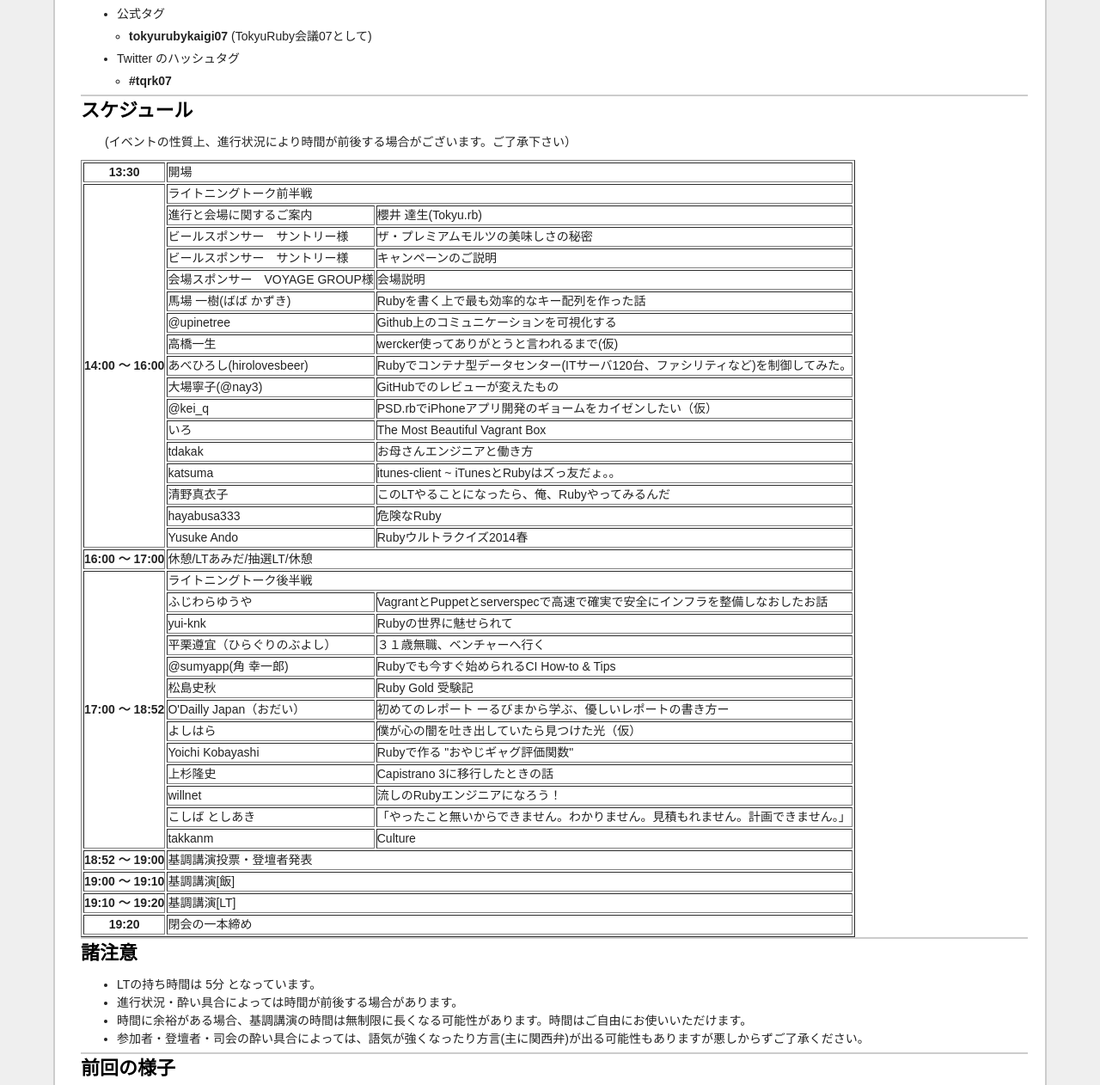
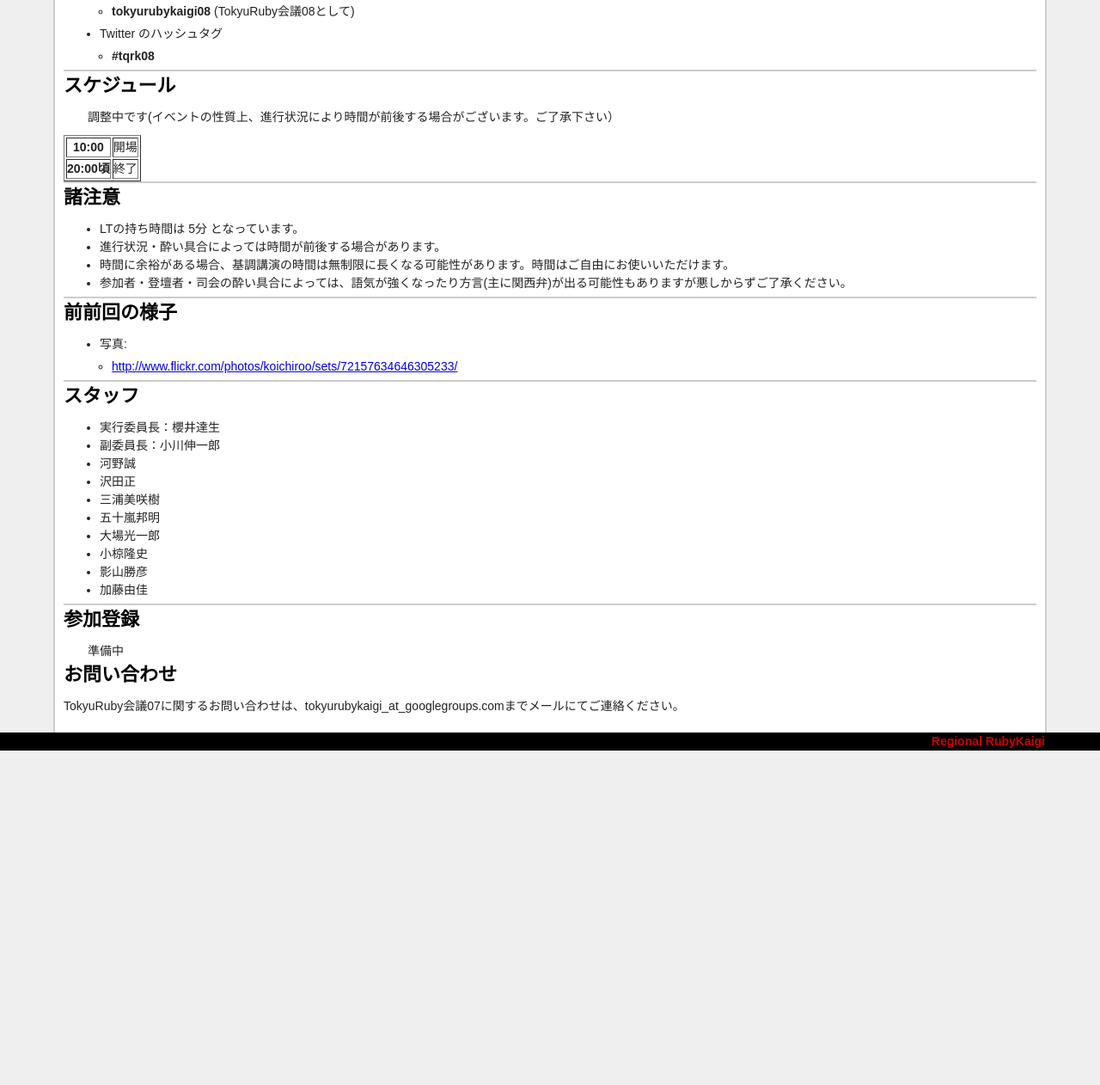
Before and after one commit to tokyurubykaigi/tokyurb.github.io, a plain HTML site: page index.html in a window 1280 px wide. Shown: the part 981-2243 px from the top of the page at 86% size. After the commit the page ends 1854 px from the top, so only its background shows below. Drawn offline with Linux system fonts and the light colour scheme.

Commit message:
fix for 08

```diff
--- a/index.html
+++ b/index.html
@@ -6,14 +6,13 @@
 <link href='/favicon.ico' rel='icon' />
 <link href="/stylesheets/application.css?1364302246" media="screen" rel="stylesheet" type="text/css" />
 <link href="/stylesheets/regional.css?1364302246" media="screen" rel="stylesheet" type="text/css" />
-<link href="/stylesheets/simplemodal.css?1364302246" media="screen" rel="stylesheet" type="text/css" />
 
 <!-- IE 6 hacks -->
 <!--[if lt IE 7]>
 <link href="/stylesheets/simplemodal_ie.css?1364302246" media="screen" rel="stylesheet" type="text/css" />
 <![endif]-->
 
-<title>TokyuRuby会議07 - Regional RubyKaigi</title>
+<title>TokyuRuby会議08 - Regional RubyKaigi</title>
 </head>
 <body>
 
@@ -24,27 +23,26 @@
 </div>
 <div id='wrapper'>
   <div id='container'>
-
     <div class='event'>
       <h2>
-TokyuRuby会議07<span class='official_tag'>
+        TokyuRuby会議08<span class='official_tag'>
           <br />(
-tokyurubykaigi07
+          tokyurubykaigi08
           <span class='official_tag'>
             ,
-<a href="http://twitter.com/search?q=%23tqrk07">#tqrk07</a>
+            <a href="http://twitter.com/search?q=%23tqrk08">#tqrk08</a>
           </span>
           )
         </span>
       </h2>
-<div class='event_was_over'><p>多数のご参加ありがとうございました！</p>
     </div>
     <h3>参加登録</h3>
     <div class="registration_external">準備中</div>
+    <hr>
+    <h3>LT への応募</h3>
+    <div class="registration_external">準備中</div>
+    <hr>
     <div class='event_desc'><hr>
-<h3>LT への応募</h3>
-<p>終了しました。たくさんの応募、ありがとうございました！</p>
-<hr>
       <h3>TokyuRuby会議について</h3>
       <ul>
         <li>TokyuRuby会議は、東京で開催される Regional RubyKaigi です。</li>
@@ -87,88 +85,18 @@ tokyurubykaigi07
       <h4>タグなど</h4>
       <ul>
         <li>公式タグ<ul>
-<li><strong>tokyurubykaigi07</strong> (TokyuRuby会議07として)</li>
+          <li><strong>tokyurubykaigi08</strong> (TokyuRuby会議08として)</li>
         </ul></li>
         <li>Twitter のハッシュタグ<ul>
-<li><strong>#tqrk07</strong></li>
+          <li><strong>#tqrk08</strong></li>
         </ul></li>
       </ul>
       <hr>
       <h3>スケジュール</h3>
-<p>(イベントの性質上、進行状況により時間が前後する場合がございます。ご了承下さい）</p>
+      <p>調整中です(イベントの性質上、進行状況により時間が前後する場合がございます。ご了承下さい）</p>
       <table border="1">
-<tr><th>13:30</th><td colspan="2">開場
-</td></tr>
-<tr><th rowspan="17">14:00 〜 16:00</th><td colspan="2">ライトニングトーク前半戦
-</td></tr>
-<tr><td>進行と会場に関するご案内</td><td>櫻井 達生(Tokyu.rb)
-</td></tr>
-<tr><td>ビールスポンサー　サントリー様</td><td>ザ・プレミアムモルツの美味しさの秘密
-</td></tr>
-<tr><td>ビールスポンサー　サントリー様</td><td>キャンペーンのご説明
-</td></tr>
-<tr><td>会場スポンサー　VOYAGE GROUP様</td><td>会場説明
-</td></tr>
-<tr><td>馬場 一樹(ばば かずき)</td><td>Rubyを書く上で最も効率的なキー配列を作った話
-</td></tr>
-<tr><td>@upinetree </td><td>Github上のコミュニケーションを可視化する
-</td></tr>
-<tr><td>高橋一生 </td><td>wercker使ってありがとうと言われるまで(仮)
-</td></tr>
-<tr><td>あべひろし(hirolovesbeer) </td><td> Rubyでコンテナ型データセンター(ITサーバ120台、ファシリティなど)を制御してみた。
-</td></tr>
-<tr><td>大場寧子(@nay3) </td><td> GitHubでのレビューが変えたもの
-</td></tr>
-<tr><td>@kei_q </td><td> PSD.rbでiPhoneアプリ開発のギョームをカイゼンしたい（仮）
-</td></tr>
-<tr><td>いろ </td><td> The Most Beautiful Vagrant Box
-</td></tr>
-<tr><td>tdakak </td><td> お母さんエンジニアと働き方
-</td></tr>
-<tr><td>katsuma </td><td> itunes-client ~ iTunesとRubyはズっ友だょ。。
-</td></tr>
-<tr><td>清野真衣子 </td><td> このLTやることになったら、俺、Rubyやってみるんだ
-</td></tr>
-<tr><td>hayabusa333 </td><td> 危険なRuby
-</td></tr>
-<tr><td>Yusuke Ando </td><td> Rubyウルトラクイズ2014春
-</td></tr>
-<tr><th>16:00 〜 17:00</th><td colspan="2">休憩/LTあみだ/抽選LT/休憩
-</td></tr>
-<tr><th rowspan="13">17:00 〜 18:52</th><td colspan="2">ライトニングトーク後半戦
-</td></tr>
-<tr><td>ふじわらゆうや </td><td> VagrantとPuppetとserverspecで高速で確実で安全にインフラを整備しなおしたお話
-</td></tr>
-<tr><td>yui-knk </td><td> Rubyの世界に魅せられて
-</td></tr>
-<tr><td>平栗遵宜（ひらぐりのぶよし） </td><td> ３１歳無職、ベンチャーへ行く
-</td></tr>
-<tr><td>@sumyapp(角 幸一郎) </td><td> Rubyでも今すぐ始められるCI How-to &amp; Tips
-</td></tr>
-<tr><td>松島史秋 </td><td> Ruby Gold 受験記
-</td></tr>
-<tr><td>O'Dailly Japan（おだい） </td><td> 初めてのレポート ーるびまから学ぶ、優しいレポートの書き方ー
-</td></tr>
-<tr><td>よしはら </td><td> 僕が心の闇を吐き出していたら見つけた光（仮）
-</td></tr>
-<tr><td>Yoichi Kobayashi </td><td> Rubyで作る "おやじギャグ評価関数"
-</td></tr>
-<tr><td>上杉隆史 </td><td> Capistrano 3に移行したときの話
-</td></tr>
-<tr><td>willnet </td><td> 流しのRubyエンジニアになろう！
-</td></tr>
-<tr><td>こしば としあき </td><td> 「やったこと無いからできません。わかりません。見積もれません。計画できません。」
-</td></tr>
-<tr><td>takkanm </td><td> Culture
-</td></tr>
-<tr><th>18:52 〜 19:00</th><td colspan="2">基調講演投票・登壇者発表
-</td></tr>
-<tr><th>19:00 〜 19:10</th><td colspan="2">基調講演[飯]
-</td></tr>
-<tr><th>19:10 〜 19:20</th><td colspan="2">基調講演[LT]
-</td></tr>
-<tr><th>19:20</th><td colspan="2">閉会の一本締め
-</td></tr>
+        <tr><th>10:00</th><td colspan="2">開場 </td></tr>
+        <tr><th>20:00頃</th><td colspan="2">終了 </td></tr>
       </table>
       <hr>
       <h3>諸注意</h3>
@@ -179,7 +107,7 @@ tokyurubykaigi07
         <li>参加者・登壇者・司会の酔い具合によっては、語気が強くなったり方言(主に関西弁)が出る可能性もありますが悪しからずご了承ください。</li>
       </ul>
       <hr>
-<h3>前回の様子</h3>
+      <h3>前前回の様子</h3>
       <ul>
         <li>写真:<ul>
           <li><a href="http://www.flickr.com/photos/koichiroo/sets/72157634646305233/">http://www.flickr.com/photos/koichiroo/sets/72157634646305233/</a></li>
@@ -203,9 +131,7 @@ tokyurubykaigi07
 
     </div>
     <h3>参加登録</h3>
-<div class="registration_external"><p>以下のページよりお申し込み下さい。</p>
-<p><a href="http://tokyu-rubykaigi.doorkeeper.jp/events/9219">http://tokyu-rubykaigi.doorkeeper.jp/events/9219</a></p>
-</div>
+    <div class="registration_external">準備中</div>
     <h3>お問い合わせ</h3>
     <p class='contact'>TokyuRuby会議07に関するお問い合わせは、tokyurubykaigi_at_googlegroups.comまでメールにてご連絡ください。</p>
   </div>
```
Lines whose indentation alone changed are shown as unchanged.
